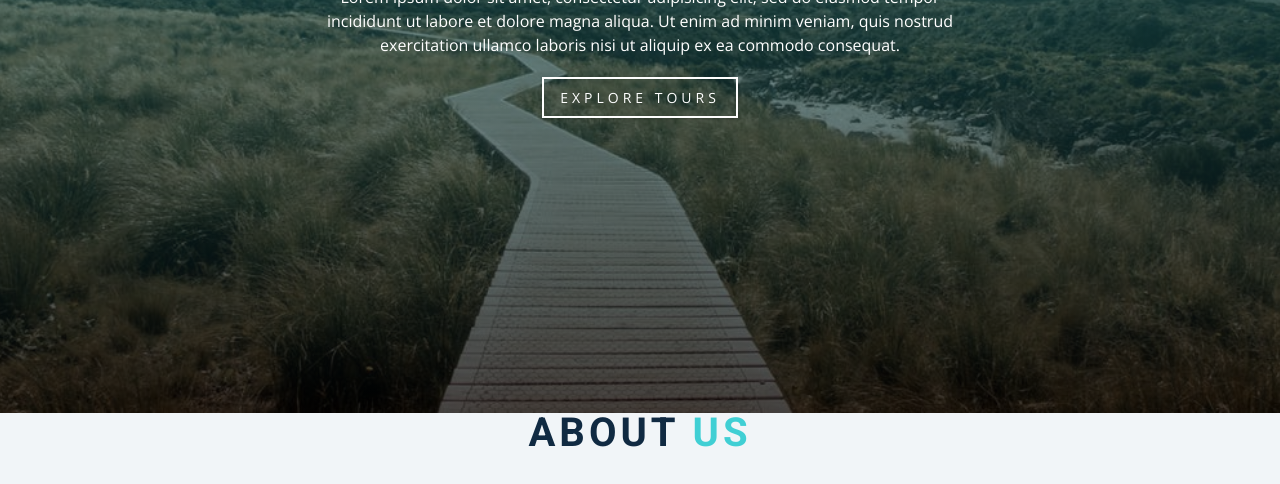
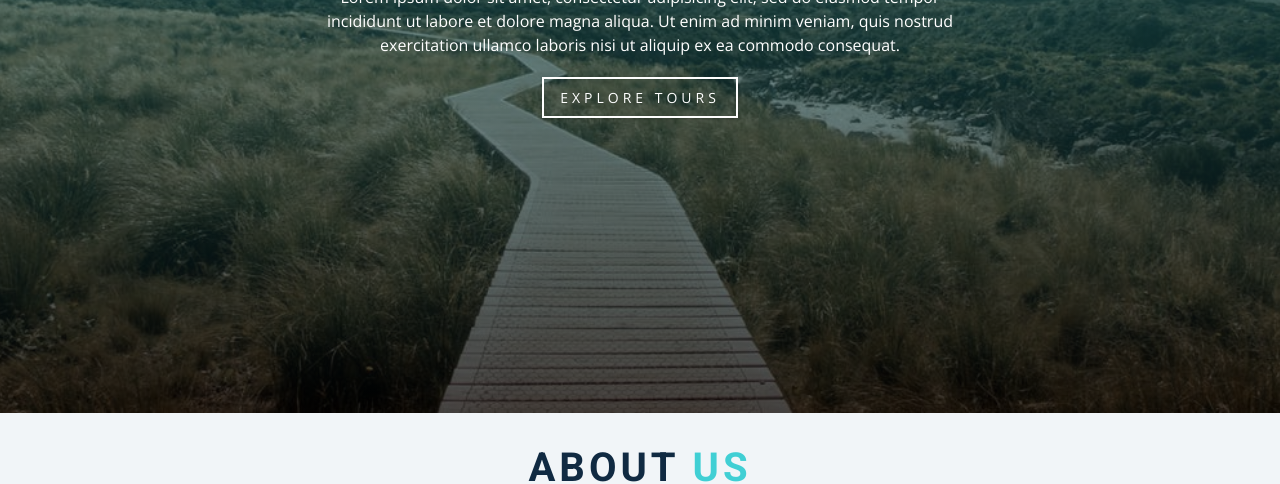
Before and after one commit to rudyjm3/page-scroll-js, a plain HTML site: page index.html in a window 1280 px wide. Shown: the part 469-953 px from the top of the page. Drawn offline with nearby package versions, Linux system fonts and the light colour scheme.

Commit message:
padding added to top of title class

```diff
--- a/styles.css
+++ b/styles.css
@@ -329,6 +329,7 @@ margin-bottom: 1.25rem;
 .title h2 {
 text-align: center;
 text-transform: uppercase;
+padding-top: 35px;
 }
 .title span {
 color: var(--clr-secondary);
```
